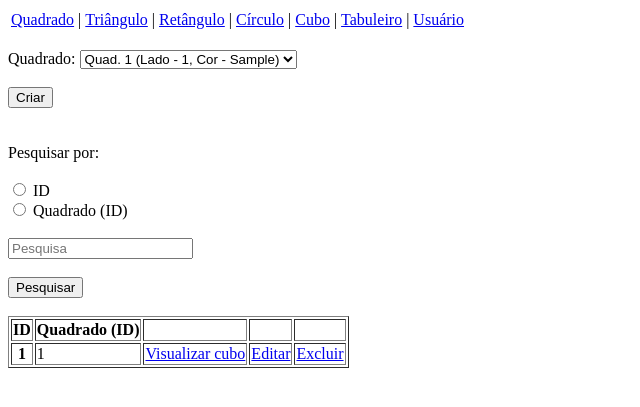
After one commit to pedroryansc/formas, a PHP site: page /cubo.php in a window 1280 px wide. The commit adds this page. Shown: the top 407 px of the page, without its empty margins (0-640 px from the left). Run offline with PHP 8.4, Linux system fonts and the light colour scheme; tables that the repository leaves empty hold one stand-in row (values such as "Sample post").

Commit message:
CRUD e métodos da forma "Cubo"

```diff
--- a/class/Cubo.class.php
+++ b/class/Cubo.class.php
@@ -2,12 +2,159 @@
     require_once("../autoload.php");
 
     class Cubo extends Quadrado{
-        private $idCubo;
-        private $cor;
         private $idQuadrado;
+        public function __construct($id, $idQuadrado, $lado, $cor, $tabuleiro){
+            parent::__construct($id, $lado, $cor, $tabuleiro);
+            $this->setIdQuadrado($idQuadrado);
+        }
 
+        public function setIdQuadrado($idQuadrado){
+            $this->idQuadrado = $idQuadrado;
+        }
+
+        public function getIdQuadrado(){ return $this->idQuadrado; }
+
+        public function insere(){
+            $sql = "INSERT INTO cubo (quadrado_idquadrado) VALUES(:quadrado)";
+            $par = array(":quadrado"=>$this->getIdQuadrado());
+            return parent::executaComando($sql, $par);
+        }
+
+        public static function listar($tipo = 0, $info = ""){
+            $sql = "SELECT * FROM cubo";
+            if($tipo > 0 && $info <> ""){
+                switch($tipo){
+                    case(1): $sql .= " WHERE idcubo = :info"; break;
+                    case(2): $sql .= " WHERE quadrado_idquadrado LIKE :info"; break;
+                }
+                $par = array(":info"=>$info);
+            } else
+                $par = array();
+            return parent::buscar($sql, $par);
+        }
+
+        /**
+         * 1. Montar SQL - Comando para inserir os dados
+         * 2. "Vincular" os parâmetros
+         * 3. Executar e retornar o resultado
+         * @access public
+         * @return String
+         */
+
+        public function editar(){
+            $sql = "UPDATE cubo
+                    SET quadrado_idquadrado = :quadrado
+                    WHERE idcubo = :id";
+            $par = array(":quadrado"=>$this->getIdQuadrado(),
+                        ":id"=>$this->getId());
+            return parent::executaComando($sql, $par);
+        }
+
+        public function excluir(){
+            $sql = "DELETE FROM cubo WHERE idcubo = :id";
+            $par = array(":id"=>$this->getId());
+            return parent::executaComando($sql, $par);
+        }
+
+        public function calculaArea(){
+            return 6 * pow($this->getLado(), 2);
+        }
+        public function calculaVolume(){
+            return pow($this->getLado(), 3);
+        }
+        public function calculaDiagonal(){
+            return number_format($this->getLado() * sqrt(3), 3, ",", ".");
+        }
+
+        public function __toString(){
+            return "<a href='cubo.php'>Voltar à página de cubos</a> <br>".
+                    "<br>".
+                    "<header>".
+                        "<h2>Cubo ".$this->getId()."</h2>".
+                    "</header>".
+                    "<br>".
+                    "Lado: ".$this->getLado()." <br>".
+                    "Área Total: ".$this->calculaArea()." <br>".
+                    "Volume: ".$this->calculaVolume()." <br>".
+                    "Diagonal: ".$this->calculaDiagonal()." <br>".
+                    "<br>";
+        }
         public function desenha(){
+            return $this->__toString().
+                    "<style>
+                        .scene{
+                            display: flex;
+                            align-items: center;
+                            justify-content: center;
+                            min-height: 50vh;
+                            perspective: 500px;
+                        }
 
+                        .cube{
+                            width: ".$this->getLado()."em;
+                            height: ".$this->getLado()."em;
+                            animation: rotate 20s infinite alternate;
+                            transform-style: preserve-3d;
+                        }
+
+                        .face{
+                            background: ".$this->getCor().";
+                            border: 1px solid;
+
+                            width: ".$this->getLado()."em;
+                            height: ".$this->getLado()."em;
+                            position: absolute;
+                        }
+
+                        .face--front{
+                            transform: translateZ(".($this->getLado() / 2)."em);
+                        }
+
+                        .face--right{
+                            transform: rotateY(90deg) translateZ(".($this->getLado() / 2)."em);
+                        }
+
+                        .face--back{
+                            transform: rotateY(180deg) translateZ(".($this->getLado() / 2)."em);
+                        }
+
+                        .face--left{
+                            transform: rotateY(-90deg) translateZ(".($this->getLado() / 2)."em);
+                        }
+
+                        .face--top{
+                            transform: rotateX(90deg) translateZ(".($this->getLado() / 2)."em);
+                        }
+
+                        .face--bottom{
+                            transform: rotateX(-90deg) translateZ(".($this->getLado() / 2)."em);
+                        }
+
+                        @keyframes rotate{
+                            from{
+                                transform: rotateX(-20deg) rotateY(-10deg);
+                            }
+
+                            50%{
+                                transform: rotateX(20deg) rotateY(320deg);
+                            }
+
+                            to{
+                                transform: rotateX(-20deg) rotateY(-20deg);
+                            }
+                        }
+                    </style>
+
+                    <div class='scene'>
+                        <div class='cube'>
+                            <div class='face face--front'></div>
+                            <div class='face face--right'></div>
+                            <div class='face face--back'></div>
+                            <div class='face face--left'></div>
+                            <div class='face face--top'></div>
+                            <div class='face face--bottom'></div>
+                        </div>
+                    </div>";
         }
     }
 ?>
--- a/conf/script_bd.sql
+++ b/conf/script_bd.sql
@@ -35,6 +35,11 @@ CREATE TABLE circulo(
     tabuleiro_idtabuleiro INT,
     FOREIGN KEY (tabuleiro_idtabuleiro) references tabuleiro (idtabuleiro));
 
+CREATE TABLE cubo(
+    idcubo INT PRIMARY KEY NOT NULL AUTO_INCREMENT,
+    quadrado_idquadrado INT,
+    FOREIGN KEY (quadrado_idquadrado) references quadrado (idquadrado));
+
 CREATE TABLE usuario(
     idusuario INT PRIMARY KEY NOT NULL AUTO_INCREMENT,
     nome varchar(250),
--- /dev/null
+++ b/index/cubo.php
@@ -0,0 +1,86 @@
+<!DOCTYPE html>
+<?php
+    require("../utils.php");
+
+    $acao = isset($_GET["acao"]) ? $_GET["acao"] : "";
+    $id = isset($_GET["id"]) ? $_GET["id"] : 0;
+
+    $tipo = isset($_POST["tipo"]) ? $_POST["tipo"] : 0;
+    $info = isset($_POST["info"]) ? $_POST["info"] : "";
+
+    $vetor = listaCubo(1, $id);
+?>
+<html lang="pt-br">
+<head>
+    <meta charset="UTF-8">
+    <meta http-equiv="X-UA-Compatible" content="IE=edge">
+    <meta name="viewport" content="width=device-width, initial-scale=1.0">
+    <title>Cubo</title>
+</head>
+<body>
+    <?php
+        include_once("../menu.html");
+    ?>
+    <br>
+    <form action="../ctrl/ctrl_cubo.php?id=<?php echo $id; ?>" method="post">
+        Quadrado:
+        <select name="quadrado">
+            <?php
+                $lista = listaQuadrado(0, 0);
+                foreach($lista as $linha){
+            ?>
+                <option value="<?php echo $linha["idquadrado"]; ?>" <?php if($acao == "editar" && $linha["idquadrado"] == $vetor[0]["quadrado_idquadrado"]) echo "selected"; ?>>
+                    <?php echo "Quad. ".$linha["idquadrado"]." (Lado - ".$linha["lado"].", Cor - ".$linha["cor"].")"; ?>
+                </option>
+            <?php
+                }
+            ?>
+        </select><br>
+        <br>
+        <button type="submit" name="acao" value="salvar">Criar</button>
+    </form>
+    <br><br>
+    <form method="post">
+        Pesquisar por: <br>
+        <br>
+        <input type="radio" name="tipo" value="1" <?php if($tipo == 1) echo "checked"; ?>> ID <br>
+        <input type="radio" name="tipo" value="2" <?php if($tipo == 2) echo "checked"; ?>> Quadrado (ID) <br>
+        <br>
+        <input type="search" name="info" placeholder="Pesquisa" value="<?php echo $info; ?>"><br>
+        <br>
+        <button type="submit">Pesquisar</button>
+    </form>
+    <br>
+    <table border="1">
+        <thead>
+            <tr>
+                <th>ID</th>
+                <th>Quadrado (ID)</th>
+                <th></th>
+                <th></th>
+                <th></th>
+            </tr>
+        </thead>
+        <?php
+            $lista = listaCubo($tipo, $info);
+            foreach($lista as $linha){
+        ?>
+        <tr>
+            <th><?php echo $linha["idcubo"]; ?></th>
+            <td><?php echo $linha["quadrado_idquadrado"]; ?></td>
+            <td><a href="show.php?obj=cubo&id=<?php echo $linha["idcubo"]; ?>">Visualizar cubo</a></td>
+            <td><a href="cubo.php?acao=editar&id=<?php echo $linha["idcubo"]; ?>">Editar</a></td>
+            <td><a href="javascript:excluirRegistro('../ctrl/ctrl_cubo.php?acao=excluir&id=<?php echo $linha["idcubo"]; ?>')">Excluir</a></td>
+        </tr>
+        <?php
+            }
+        ?>
+    </table>
+</body>
+</html>
+<script>
+    function excluirRegistro(url){
+        if(confirm("Este registro será excluído. Tem certeza?"))
+            location.href = url;
+    }
+</script>
--- a/menu.html
+++ b/menu.html
@@ -4,6 +4,7 @@
         <td><a href="triangulo.php">Triângulo</a> | </td>
         <td><a href="retangulo.php">Retângulo</a> | </td>
         <td><a href="circulo.php">Círculo</a> | </td>
+        <td><a href="cubo.php">Cubo</a> | </td>
         <td><a href="tabuleiro.php">Tabuleiro</a> | </td>
         <td><a href="usuario.php">Usuário</a></td>
     </tr>
--- a/utils.php
+++ b/utils.php
@@ -31,6 +31,12 @@
         return $lista;
     }
 
+    function listaCubo($tipo, $info){
+        $cubo = new Cubo(1, 1, 1, 1, 1);
+        $lista = $cubo->listar($tipo, $info);
+        return $lista;
+    }
+
     function listaUsuario($tipo, $info){
         $user = new Usuario(1, 1, 1, 1);
         $lista = $user->listar($tipo, $info);
```
Also changed, not shown: ctrl/ctrl_cubo.php (added, +45 -0 lines), index/show.php (+6 -1 lines).
